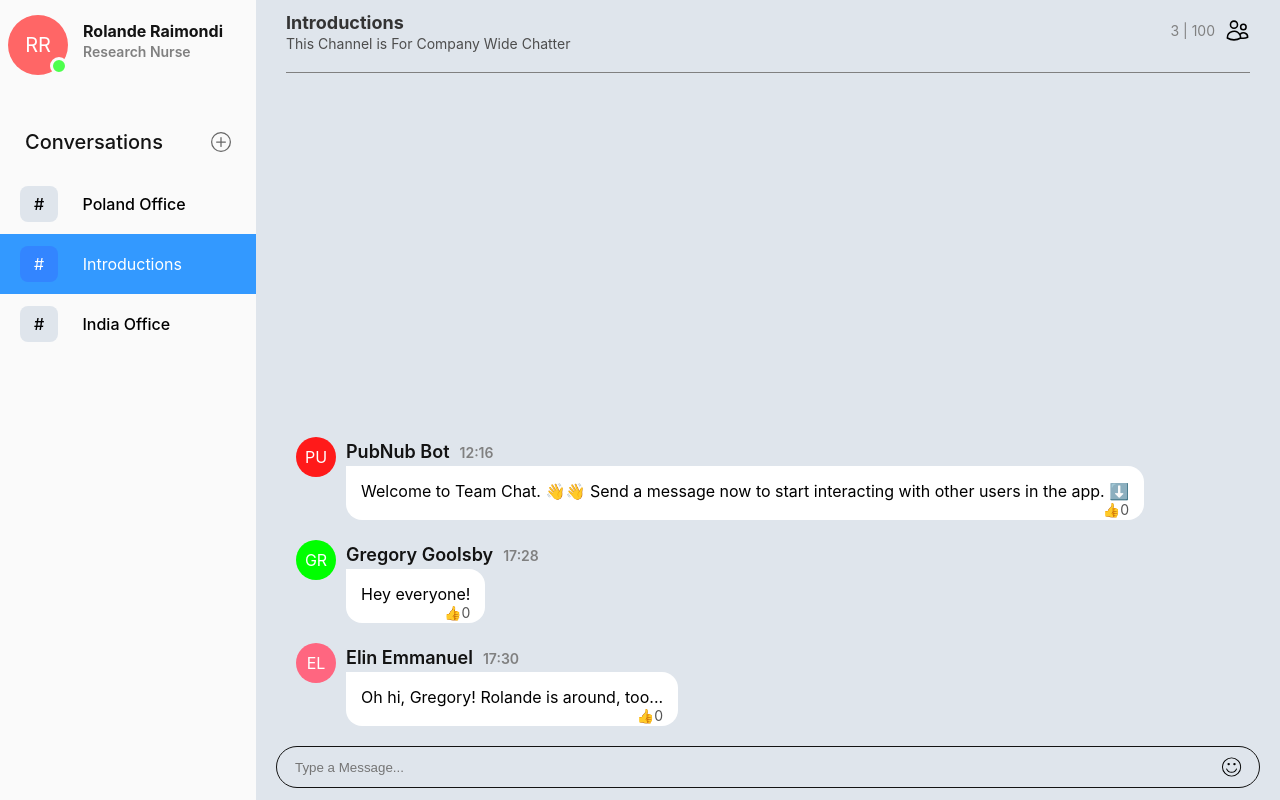
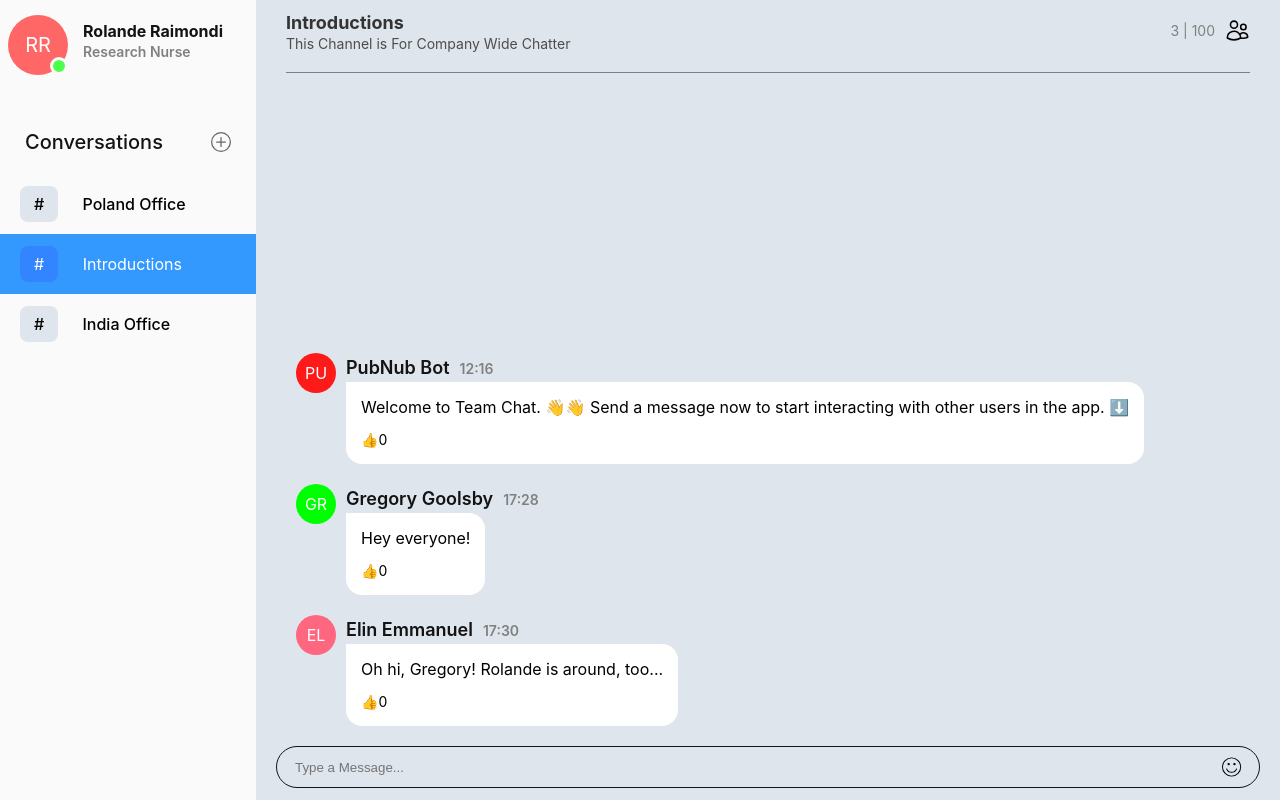
Before and after one commit to varunchithiraala/React-Chat-App, a React (Create React App) app: page / in a window 1280 px wide. Built offline with nearby package versions, Linux system fonts and the light colour scheme.

Commit message:
Update index.css

```diff
--- a/src/components/ChatMessage/index.css
+++ b/src/components/ChatMessage/index.css
@@ -25,10 +25,6 @@
   margin: 4px 0;
 }
 
-.message-like-container {
-  display: flex;
-  flex-direction: column;
-}
 
 .message-time {
   color: #808080;
@@ -48,12 +44,32 @@
   display: inline-block;
 }
 
+.message-like-container {
+  display: flex;
+  justify-content: flex-end;
+}
+
 .like-button {
-  text-align: right;
-  color: #555555;
-  background: none;
-  font-size: 14px;
+  background-color: transparent;
+  font-size: 12px;
+  padding: 0;
   border: none;
-  margin: 0;
+  outline: none;
   cursor: pointer;
 }
+
+@media screen and (min-width: 768px) {
+  .like-button {
+    font-size: 14px;
+  }
+}
+
+.like-count {
+  color: #555555;
+}
+
+@media screen and (max-width: 767px) {
+  .like-count {
+    font-size: 14px;
+  }
+}
```
